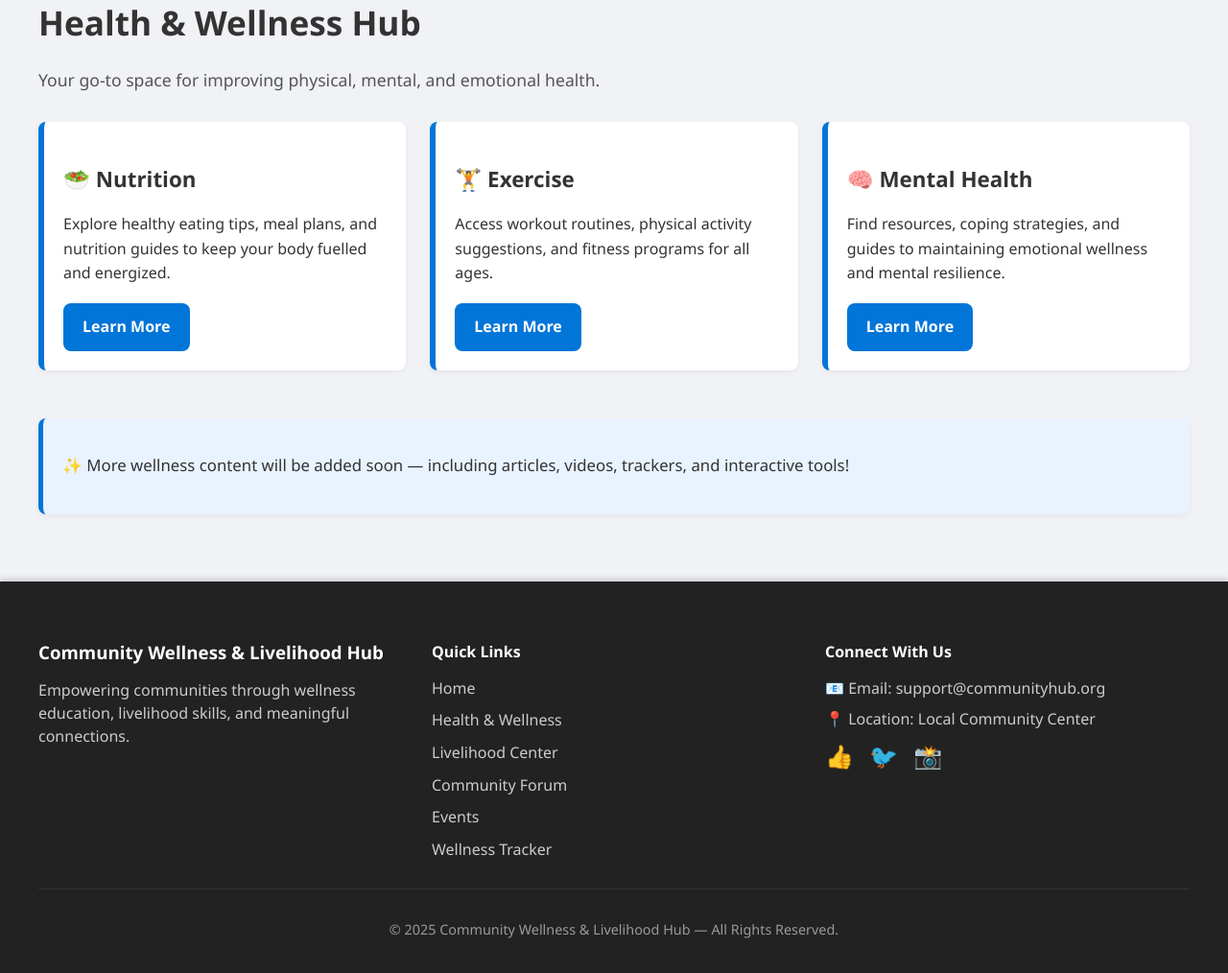
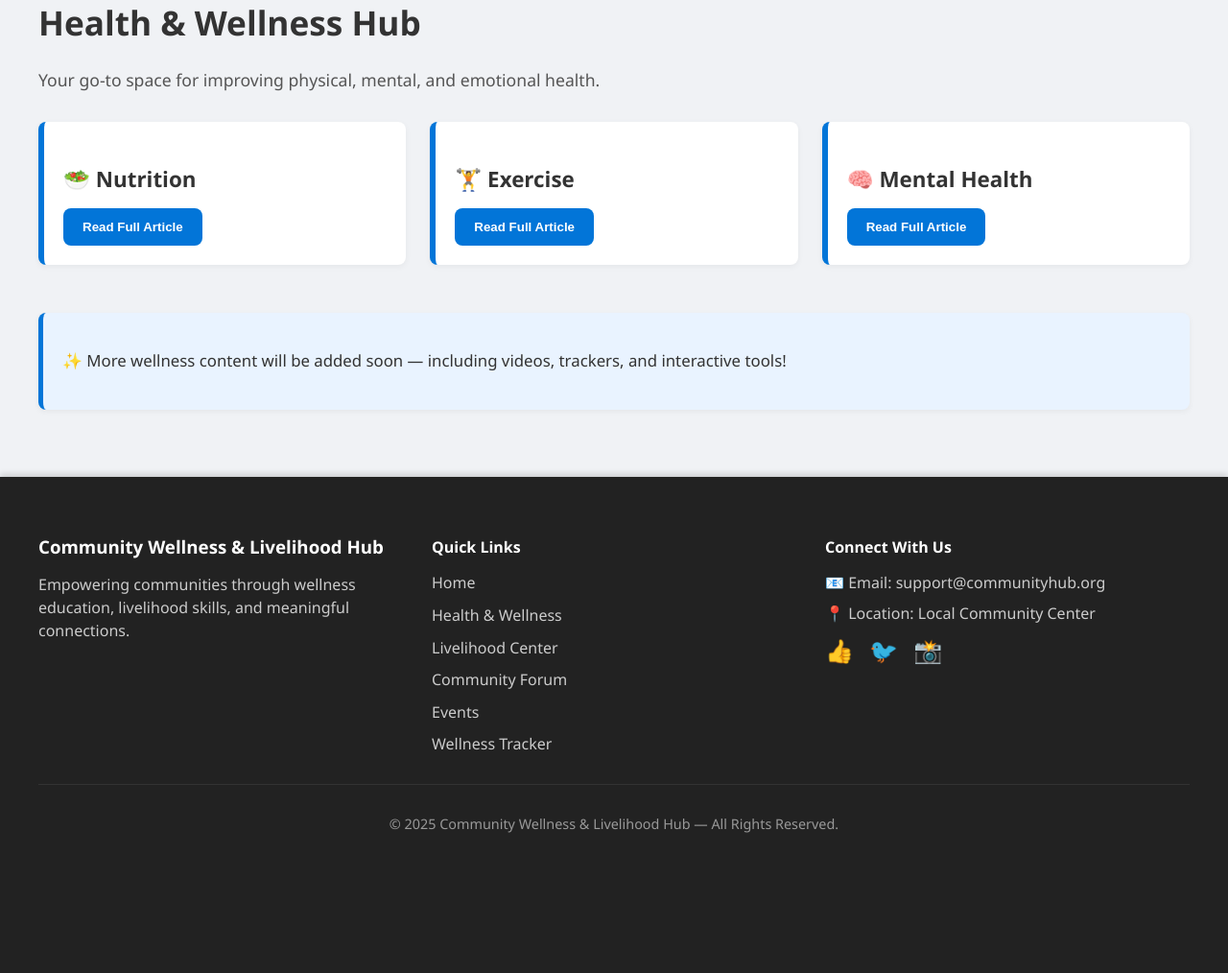
Before and after one commit to Ziiiil/ACP-PROJECT, a Flask app: page /health in a window 1280 px wide. Shown: the part 176-1190 px from the top of the page at 96% size. After the commit the page ends 1044 px from the top, so only its background shows below. Run offline with Flask 3, Linux system fonts and the light colour scheme; some libraries are stand-ins or nearby versions.

Commit message:
Update files and apply code changes

```diff
--- a/Templates/health.html
+++ b/Templates/health.html
@@ -6,38 +6,113 @@
     Your go-to space for improving physical, mental, and emotional health.
 </p>
 
-<!-- CATEGORY CARDS -->
+<!-- HEALTH CATEGORY CARDS -->
 <section class="health-grid">
 
+    <!-- Nutrition Card -->
     <div class="card health-card">
         <h3>🥗 Nutrition</h3>
-        <p>
-            Explore healthy eating tips, meal plans, and nutrition guides to keep your body fuelled and energized.
-        </p>
-        <a href="#" class="button">Learn More</a>
+        <button class="button expandBtn">Read Full Article</button>
+        <div class="full-article" style="display: none; margin-top: 10px;">
+            <h4>Nutrition: Fuel Your Body the Right Way</h4>
+            <p>Good nutrition is the cornerstone of a healthy life. What you eat affects your energy, mood, and long-term wellness.</p>
+            <h5>Key Principles:</h5>
+            <ul>
+                <li><strong>Balance Your Plate:</strong> Include a variety of fruits, vegetables, whole grains, lean proteins, and healthy fats.</li>
+                <li><strong>Hydration Matters:</strong> Drink plenty of water; it aids digestion, improves focus, and keeps skin healthy.</li>
+                <li><strong>Moderation is Key:</strong> Enjoy treats occasionally, but avoid excessive sugar, salt, and processed foods.</li>
+                <li><strong>Mindful Eating:</strong> Pay attention to hunger and fullness cues to prevent overeating.</li>
+            </ul>
+            <h5>Benefits of Proper Nutrition:</h5>
+            <ul>
+                <li>Supports a strong immune system</li>
+                <li>Maintains healthy weight</li>
+                <li>Improves mental clarity and focus</li>
+                <li>Reduces risk of chronic diseases</li>
+            </ul>
+            <p><strong>Tip:</strong> Start small—swap sugary drinks for water, or add an extra serving of vegetables to meals. Small steps lead to lasting change.</p>
+        </div>
     </div>
 
+    <!-- Exercise Card -->
     <div class="card health-card">
         <h3>🏋️ Exercise</h3>
-        <p>
-            Access workout routines, physical activity suggestions, and fitness programs for all ages.
-        </p>
-        <a href="#" class="button">Learn More</a>
+        <button class="button expandBtn">Read Full Article</button>
+        <div class="full-article" style="display: none; margin-top: 10px;">
+            <h4>Exercise: Move to Thrive</h4>
+            <p>Regular physical activity strengthens the body, boosts mood, and reduces stress. You don’t need a gym membership—just consistency.</p>
+            <h5>Types of Exercise:</h5>
+            <ul>
+                <li><strong>Cardio:</strong> Walking, running, cycling, swimming—great for heart health and endurance.</li>
+                <li><strong>Strength Training:</strong> Lifting weights, bodyweight exercises, or resistance bands build muscles and bone density.</li>
+                <li><strong>Flexibility & Mobility:</strong> Yoga, stretching, and Pilates improve posture, reduce injury risk, and relieve tension.</li>
+            </ul>
+            <h5>Exercise Tips:</h5>
+            <ul>
+                <li>Aim for at least 150 minutes of moderate activity per week.</li>
+                <li>Mix different types for a full-body approach.</li>
+                <li>Listen to your body and rest when needed.</li>
+            </ul>
+            <h5>Benefits:</h5>
+            <ul>
+                <li>Increases energy levels</li>
+                <li>Improves sleep quality</li>
+                <li>Reduces anxiety and depression</li>
+                <li>Supports healthy weight and metabolism</li>
+            </ul>
+            <p><strong>Tip:</strong> Find activities you enjoy—consistency comes easier when exercise feels fun.</p>
+        </div>
     </div>
 
+    <!-- Mental Health Card -->
     <div class="card health-card">
         <h3>🧠 Mental Health</h3>
-        <p>
-            Find resources, coping strategies, and guides to maintaining emotional wellness and mental resilience.
-        </p>
-        <a href="#" class="button">Learn More</a>
+        <button class="button expandBtn">Read Full Article</button>
+        <div class="full-article" style="display: none; margin-top: 10px;">
+            <h4>Mental Health: Nurturing Your Mind</h4>
+            <p>Mental health is just as important as physical health. Taking care of your mind helps you cope with stress, build resilience, and enjoy life.</p>
+            <h5>Ways to Support Mental Health:</h5>
+            <ul>
+                <li><strong>Practice Mindfulness:</strong> Meditation, deep breathing, or simply being present reduces stress.</li>
+                <li><strong>Stay Connected:</strong> Healthy relationships with friends and family provide emotional support.</li>
+                <li><strong>Regular Physical Activity:</strong> Exercise releases endorphins, naturally boosting mood.</li>
+                <li><strong>Set Realistic Goals:</strong> Break tasks into manageable steps to avoid overwhelm.</li>
+                <li><strong>Seek Help When Needed:</strong> Therapy, counseling, or support groups are valuable resources.</li>
+            </ul>
+            <h5>Benefits:</h5>
+            <ul>
+                <li>Improved emotional regulation</li>
+                <li>Reduced stress and anxiety</li>
+                <li>Enhanced focus and productivity</li>
+                <li>Greater overall happiness</li>
+            </ul>
+            <p><strong>Tip:</strong> Start small—spend 5 minutes a day on mindfulness or journaling to slowly build habits that support mental well-being.</p>
+        </div>
     </div>
 
 </section>
 
 <!-- FUTURE MODULE MESSAGE -->
 <div class="info-box">
-    <p>✨ More wellness content will be added soon — including articles, videos, trackers, and interactive tools!</p>
+    <p>✨ More wellness content will be added soon — including videos, trackers, and interactive tools!</p>
 </div>
 
+<script>
+document.addEventListener('DOMContentLoaded', () => {
+    const buttons = document.querySelectorAll('.expandBtn');
+    buttons.forEach(button => {
+        button.addEventListener('click', () => {
+            const article = button.closest('.card').querySelector('.full-article');
+            if (article.style.display === 'none' || article.style.display === '') {
+                article.style.display = 'block';
+                button.textContent = 'Hide Article';
+            } else {
+                article.style.display = 'none';
+                button.textContent = 'Read Full Article';
+            }
+        });
+    });
+});
+</script>
+
 {% endblock %}
```
Also changed, not shown: final_project_db.db (added).
